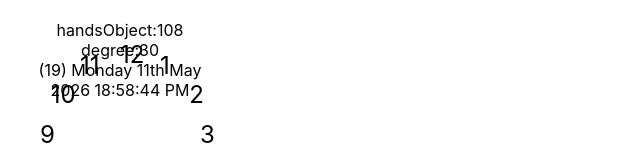
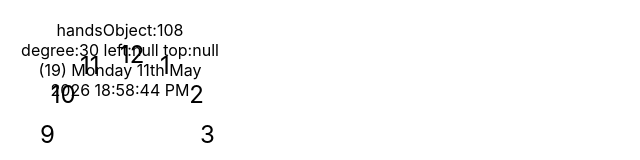
Before and after one commit to SirrorsMoore1975/sm1975-my-analog-clock, a React (Create React App) app in the folder my-analog-clock/: page / in a window 1280 px wide. Shown: the top 160 px of the page, without its empty margins (0-640 px from the left). Built offline with nearby package versions, Linux system fonts and the light colour scheme.

Commit message:
WIP: testing with ev.pageX:left ev.pageY:top

```diff
--- a/my-analog-clock/src/components/ClockFace.jsx
+++ b/my-analog-clock/src/components/ClockFace.jsx
@@ -102,7 +102,7 @@ const ClockFace = () => {
           })}
           <ClockHand
             color="black"
-            handHeight={10}
+            handHeight={50}
             degree={30}
             handsObject={hoursAngle}
             handWidth={50}
--- a/my-analog-clock/src/components/ClockHand.jsx
+++ b/my-analog-clock/src/components/ClockHand.jsx
@@ -11,23 +11,42 @@ const ClockHand = ({
   color,
   pivotOffset = 0,
 }) => {
+  const usePagePosition = () => {
+    const [pagePosition, setPagePosition] = useState({ left: null, top: null });
+    useEffect(() => {
+      const updatePagePosition = (ev) => {
+        setPagePosition({ left: ev.pageX, top: ev.pageY });
+      };
+      window.addEventListener("mousemove", updatePagePosition);
+      return () => {
+        window.removeEventListener("mousemove", updatePagePosition);
+      };
+    }, []);
+    return pagePosition;
+  };
+  const { left, top } = usePagePosition();
+
   return (
     <>
       <div
         className={className}
         styles={{
-          transform: `translateX(-50%) rotateZ(${handsObject * degree}deg)`,
           backgroundColor: `${color}`,
           width: `${handWidth}px`,
           height: `${handHeight}px`,
           position: "absolute",
-          left: "50%",
-          bottom: `calc(50%, - ${pivotOffset}px)`,
-          transformOrigin: `bottom center`,
-          borderRadius: "5px solid #CCC",
+          // left: "50%",
+          left: `${left}px`,
+          top: `${top}px`,
+          // bottom: `calc(50%, - ${pivotOffset}px)`,
+          // transform: `translateX(-50%) rotateZ(${handsObject * degree}deg)`,
+          // transformOrigin: `bottom center`,
+          // borderRadius: "5px solid #CCC",
         }}
       >
-        {debug ? `handsObject:${handsObject} degree:${degree}` : ""}
+        {debug
+          ? `handsObject:${handsObject} degree:${degree} left:${left} top:${top}`
+          : ""}
       </div>
     </>
   );
```
